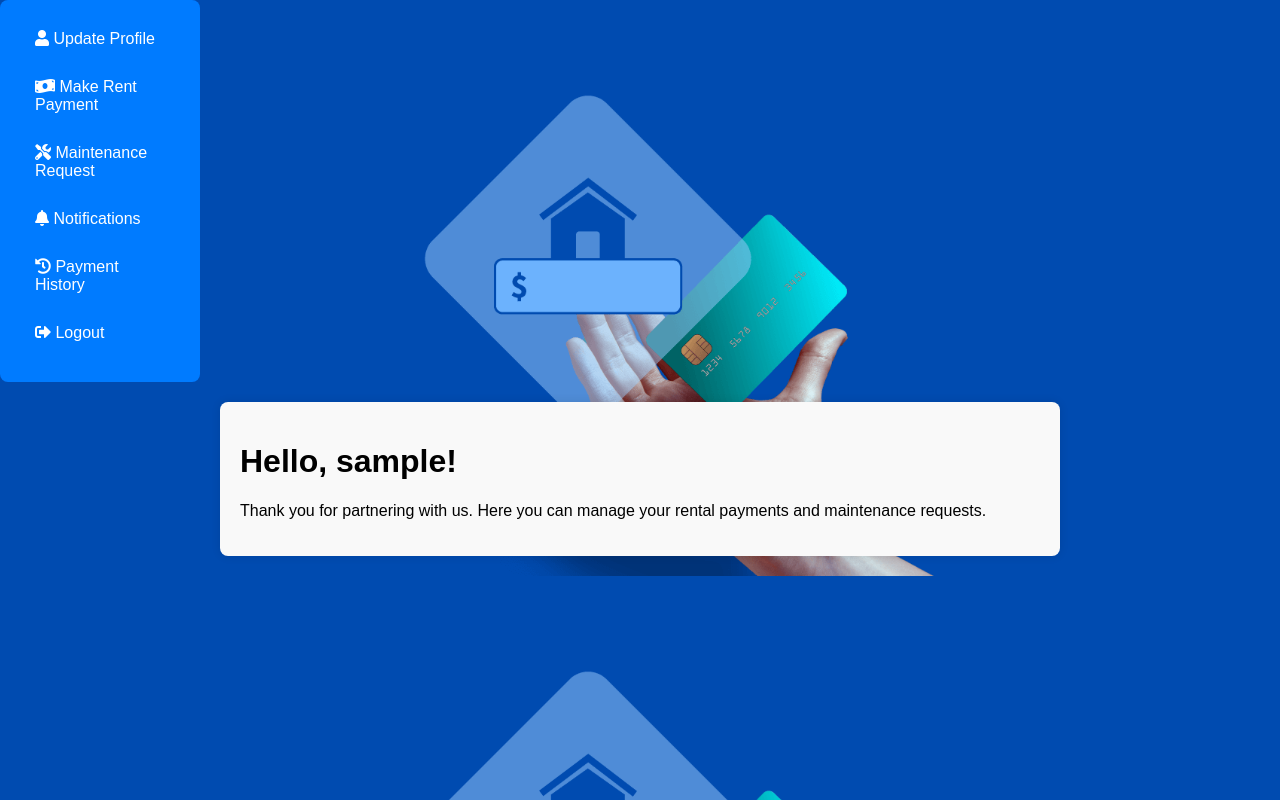
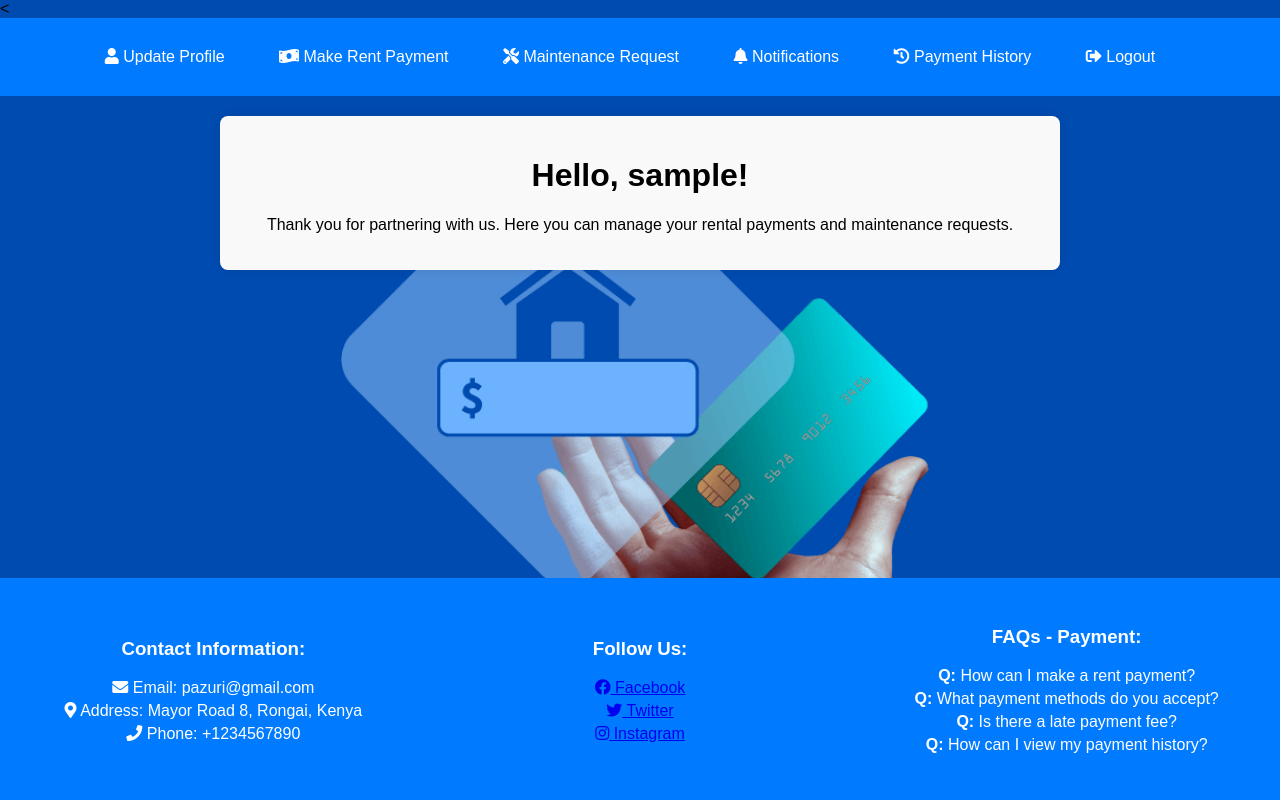
Before and after one commit to mwaisilvesta/qr-house_rental_payment_system, a PHP site: page /user_dashboard.php in a window 1280 px wide. Run offline with PHP 8.4, Linux system fonts and the light colour scheme; the visitor is signed in with stand-in values (Sample User, id 1).

Commit message:
add footer

```diff
--- a/user_dashboard.php
+++ b/user_dashboard.php
@@ -1,19 +1,17 @@
 <?php
 session_start();
 include 'user_action.php';
-if (isset($_SESSION['username'])) {
-    // The username session variable is set
-    // You can proceed with using it
-    $username = $_SESSION['username'];
-} else {
-    // The username session variable is not set
-    // Handle the case where the user is not logged in or the session variable is not set
-    // For example, redirect to the login page or display a message
+
+// Check if the user is logged in
+if (!isset($_SESSION['username'])) {
     header("Location: login.php");
     exit();
 }
+
+// Retrieve username from the session
+$username = $_SESSION['username'];
 ?>
-<!DOCTYPE html>
+<<!DOCTYPE html>
 <html lang="en">
 <head>
     <link rel="stylesheet" href="assets/font-awesome/css/all.min.css">
@@ -23,21 +21,17 @@ if (isset($_SESSION['username'])) {
     <style>
         body {
             font-family: Arial, sans-serif;
+            margin: 0;
+            padding: 0;
             background-image: url('rent.png');
             background-size: cover;
             background-position: center;
-            margin: 0;
-            padding: 0;
         }
         .nav-container {
-            width: 200px;
-            margin-right: 20px;
-        }
-        nav {
+            width: 100%;
             background-color: #007bff;
-            padding: 20px;
-            border-radius: 8px;
-            text-align: left;
+            padding: 20px 0;
+            text-align: center;
         }
         nav ul {
             list-style-type: none;
@@ -45,7 +39,8 @@ if (isset($_SESSION['username'])) {
             margin: 0;
         }
         nav ul li {
-            margin-bottom: 10px;
+            display: inline-block;
+            margin-right: 20px;
         }
         nav ul li a {
             display: block;
@@ -65,48 +60,41 @@ if (isset($_SESSION['username'])) {
             background-color: #f9f9f9;
             border-radius: 8px;
             box-shadow: 0 0 10px rgba(0, 0, 0, 0.1);
-            display: flex;
+            text-align: center;
         }
-        .content {
-            flex: 1;
-        }
-        .panel {
-            display: none;
-            padding: 20px;
-            background-color: #fff;
-            border-radius: 8px;
-            margin-top: 20px;
-        }
-        .panel h3 {
-            margin-top: 0;
-        }
-        label {
-            display: block;
-            margin-bottom: 10px;
-        }
-        input[type="text"],
-        input[type="email"],
-        button {
-            width: calc(100% - 30px);
-            padding: 10px;
-            margin-bottom: 10px;
-            border: 1px solid #ccc;
-            border-radius: 5px;
-            box-sizing: border-box;
-        }
-        button {
+        .footer {
             background-color: #007bff;
             color: #fff;
-            cursor: pointer;
-            transition: background-color 0.3s ease;
+            padding: 20px 0;
+            text-align: center; /* Center align the footer content */
+            position: fixed;
+            width: 100%;
+            bottom: 0;
+            left: 0;
         }
-        button:hover {
-            background-color: #0056b3;
+        .footer p {
+            margin: 5px 0;
+        }
+        .footer-content {
+            display: flex;
+            justify-content: space-around; /* Distribute content evenly */
+            align-items: center; /* Center align vertically */
+            flex-wrap: wrap; /* Allow content to wrap */
+        }
+        .footer-content div {
+            flex: 1; /* Equal distribution of space */
+            margin: 10px; /* Add spacing between elements */
+        }
+        .footer-content ul {
+            list-style: none;
+            padding-left: 0;
+        }
+        .footer-content ul li {
+            margin-bottom: 5px;
         }
     </style>
 </head>
 <body>
-    <!-- Navigation bar -->
     <!-- Navigation bar -->
     <div class="nav-container">
         <nav>
@@ -117,18 +105,64 @@ if (isset($_SESSION['username'])) {
                 <li><a href="retrieving_message.php"><i class="fas fa-bell"></i> Notifications</a></li>
                 <li><a href="history.php"><i class="fas fa-history"></i> Payment History</a></li>
                 <li><a href="user_login.php" class="logout-btn"><i class="fas fa-sign-out-alt"></i> Logout</a></li>
-
             </ul>
         </nav>
     </div>
 
-
     <div class="container">
         <div class="content">
-
             <h1>Hello, <?php echo isset($_SESSION['username']) ? $_SESSION['username'] : 'Guest'; ?>!</h1>
             <p>Thank you for partnering with us. Here you can manage your rental payments and maintenance requests.</p>
         </div>
     </div>
-</body>
-</html>
+
+    <footer class="footer">
+    <div class="footer-content">
+        <div>
+            <h3>Contact Information:</h3>
+            <ul>
+                <li><i class="fas fa-envelope"></i> Email: pazuri@gmail.com</li>
+                <li><i class="fas fa-map-marker-alt"></i> Address: Mayor Road 8, Rongai, Kenya</li>
+                <li><i class="fas fa-phone"></i> Phone: +1234567890</li>
+            </ul>
+        </div>
+        <div>
+            <h3>Follow Us:</h3>
+            <ul>
+                <li><a href="#"><i class="fab fa-facebook"></i> Facebook</a></li>
+                <li><a href="#"><i class="fab fa-twitter"></i> Twitter</a></li>
+                <li><a href="#"><i class="fab fa-instagram"></i> Instagram</a></li>
+            </ul>
+        </div>
+        <div>
+            <h3>FAQs - Payment:</h3>
+            <ul>
+                <li><strong>Q:</strong> How can I make a rent payment? <span class="answer">A: You can make a rent payment either by scanning the MPESA QR code provided or by using your card through our Stripe payment system.</span></li>
+                <li><strong>Q:</strong> What payment methods do you accept? <span class="answer">A: We accept payments through MPESA using QR code scanning and card payments via Stripe.</span></li>
+                <li><strong>Q:</strong> Is there a late payment fee? <span class="answer">A: Yes, late payments may incur a late payment fee. Please ensure payments are made on time to avoid any additional charges.</span></li>
+                <li><strong>Q:</strong> How can I view my payment history? <span class="answer">A: You can view your payment history by visiting the "Payment History" section in your user dashboard after logging in.</span></li>
+            </ul>
+        </div>
+    </div>
+</footer>
+
+<script>
+    // JavaScript to toggle visibility of answers when question is clicked
+    document.addEventListener('DOMContentLoaded', function() {
+        const questions = document.querySelectorAll('li strong');
+        questions.forEach(question => {
+            question.addEventListener('click', () => {
+                question.nextElementSibling.classList.toggle('show');
+            });
+        });
+    });
+</script>
+
+<style>
+    .answer {
+        display: none;
+    }
+    .answer.show {
+        display: block;
+    }
+</style>
```
Lines whose indentation alone changed are shown as unchanged.
